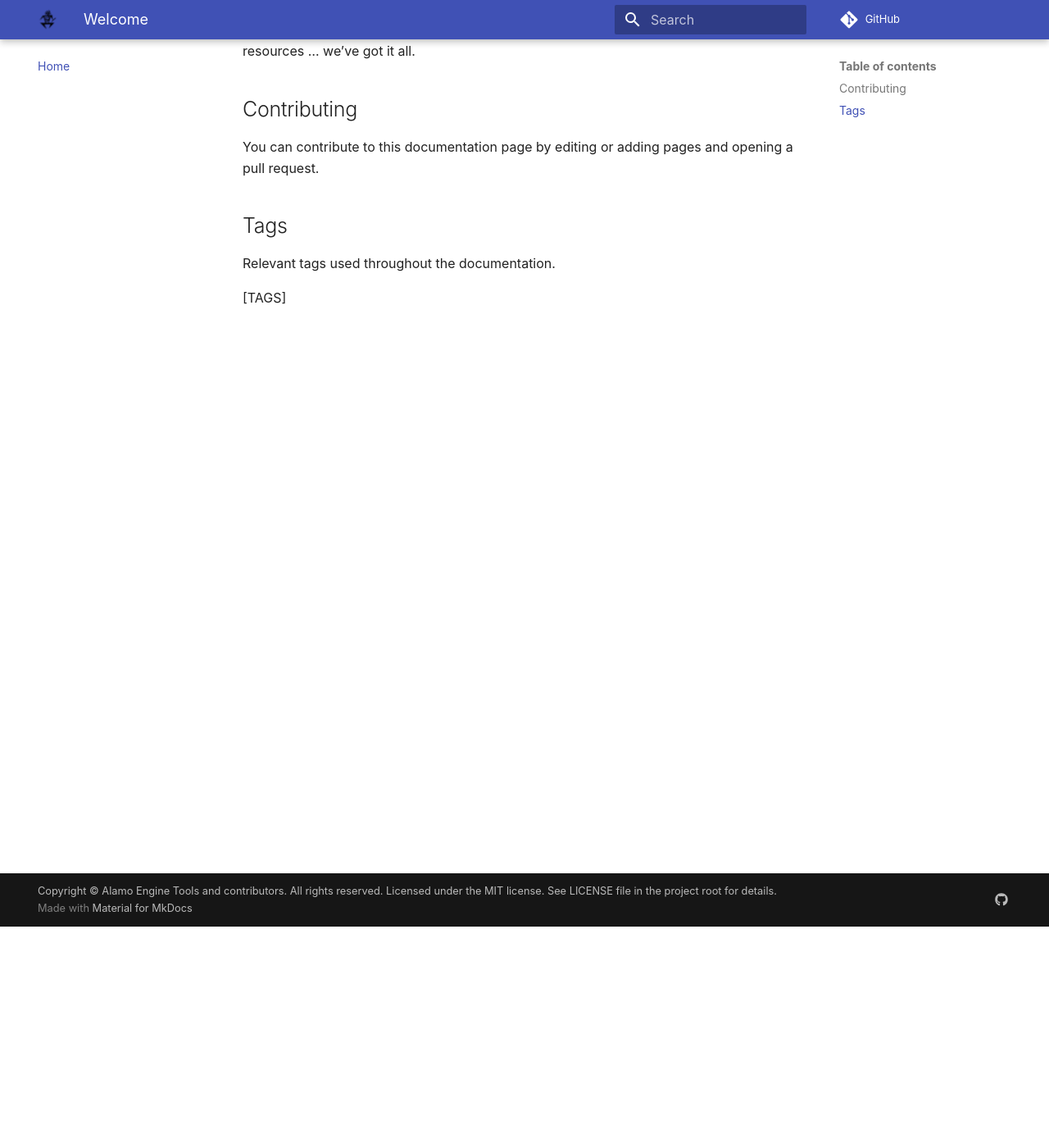
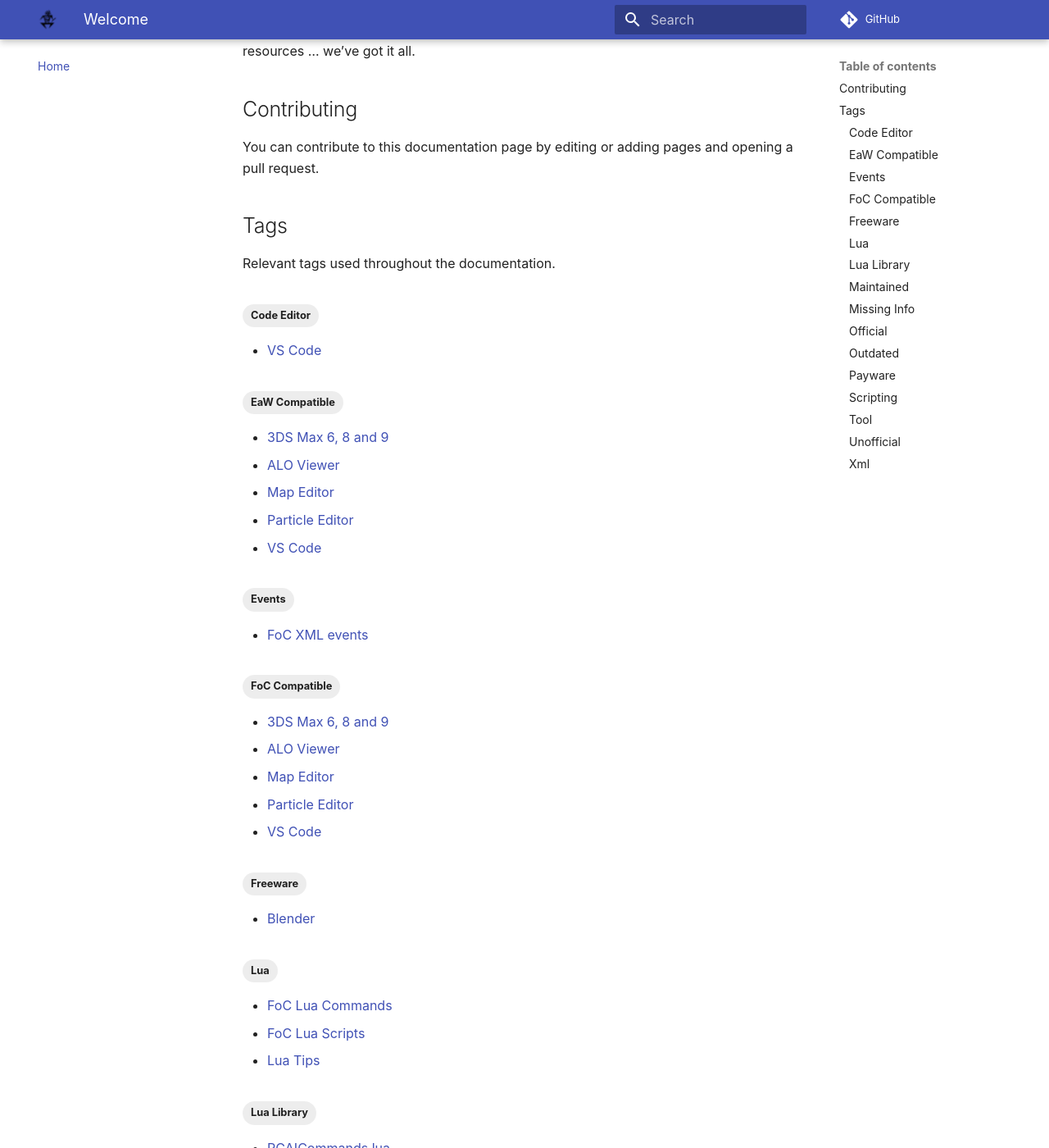
Before and after one commit to AlamoEngine-Tools/eaw-doc-pages, an MkDocs documentation site: the page built from docs/index.md, in a window 1280 px wide and 1400 px high, scrolled down 270 px. Shown: the whole window at 82% size. Built offline with MkDocs 1.6.1 and Material for MkDocs 9.7.7, drawn with Linux system fonts in a browser that asks for light colours; comment, search, counter and statistics services are not loaded; some of the changed text lies outside the part shown.

Commit message:
Fix Tags

```diff
--- a/mkdocs.yml
+++ b/mkdocs.yml
@@ -85,10 +85,9 @@
         fallback_to_build_date: true
         type: timeago
         timezone: Europe/Amsterdam
-        exclude:
-          - tags.md
     - tags:
         tags_folder: /tmp/mysite/tgs
+        tags_file: index.md
 extra:
   social:
     - icon: fontawesome/brands/github
```
